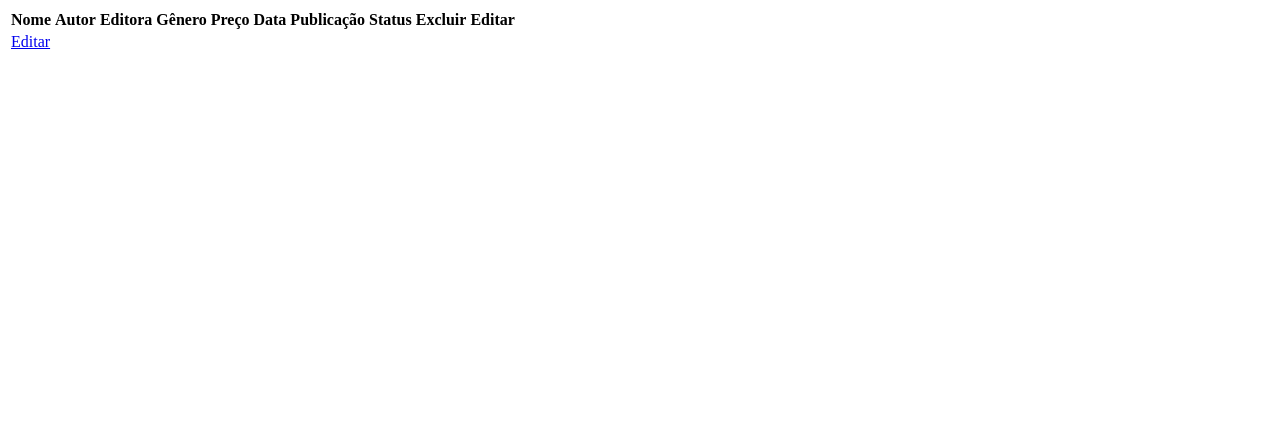
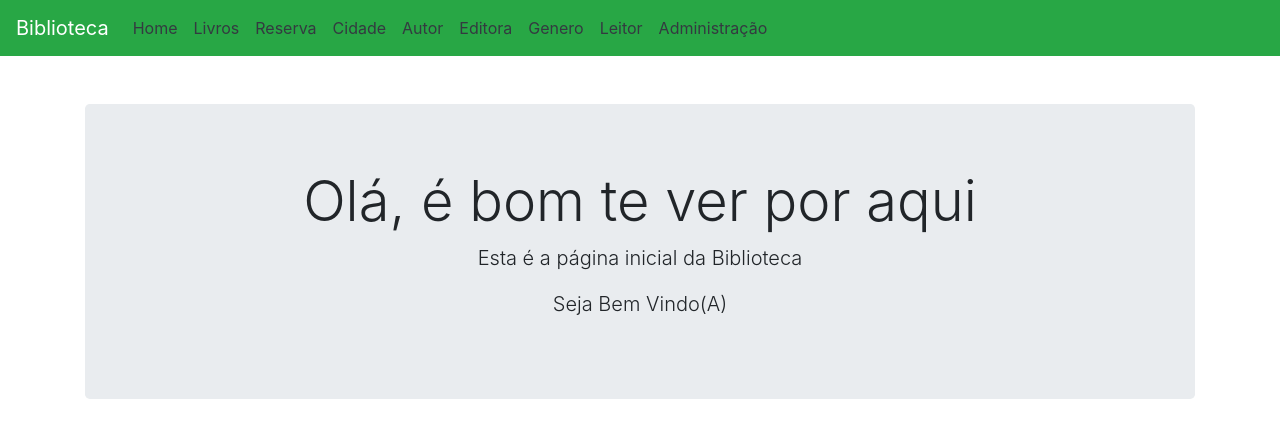
Before and after one commit to Lauralbertino/projeto_biblioteca, a Django app: page / in a window 1280 px wide. Shown: the top 438 px of the page. Run offline with Django 5.2, Linux system fonts and the light colour scheme; some libraries are stand-ins or nearby versions.

Commit message:
alteracoes layout

```diff
--- a/app/templates/index.html
+++ b/app/templates/index.html
@@ -1,51 +1,69 @@
 <!DOCTYPE html>
-<html lang="en">
+<html lang="pt-BR">
+
 <head>
     <meta charset="UTF-8">
-    <meta name="viewport" content="width=device-width, initial-scale=1.0">
-    <title>Document</title>
+    <meta name="viewport" content="width=device-width,
+initial-scale=1.0">
+    <title>Página Inicial</title>
+    <!-- Incluindo Bootstrap CSS -->
+    <link rel="stylesheet" href="https://maxcdn.bootstrapcdn.com/bootstrap/4.5.2/css/bootstrap.
+min.css">
 </head>
+
 <body>
-    <table class="table">
-        <thead>
-        <tr>
-        <th scope="col">Nome</th>
-        <th scope="col">Autor</th>
-        <th scope="col">Editora</th>
-        <th scope="col">Gênero</th>
-        <th scope="col">Preço</th>
-        <th scope="col">Data Publicação</th>
-        <th scope="col">Status</th>
-        <th scope="col">Excluir</th>
-        <th scope="col">Editar</th>
+    <nav class="navbar navbar-expand-lg navbar-dark bg-success">
+        <a class="navbar-brand" href="/">Biblioteca</a>
+        <button class="navbar-toggler" type="button" data-toggle="collapse" data-target="#navbarNav"
+            aria-controls="navbarNav" aria-expanded="false" aria-label="Toggle
+navigation">
+            <span class="navbar-toggler-icon"></span>
+        </button>
+        <div class="collapse navbar-collapse" id="navbarNav">
+            <ul class="navbar-nav">
+                <li class="nav-item">
+                    <a class="nav-link text-dark" href="/">Home</a>
+                </li>
+                <li class="nav-item">
+                    <a class="nav-link text-dark" href="/livros/">Livros</a>
+                </li>
+                <li class="nav-item">
+                    <a class="nav-link text-dark" href="/reserva/">Reserva</a>
+                </li>
+                <li class="nav-item">
+                    <a class="nav-link text-dark" href="/cidade/">Cidade</a>
+                </li>
+                <li class="nav-item">
+                    <a class="nav-link text-dark" href="/autor/">Autor</a>
+                </li>
+                <li class="nav-item">
+                    <a class="nav-link text-dark" href="/editor/">Editora</a>
+                </li>
+                <li class="nav-item">
+                    <a class="nav-link text-dark" href="/genero/">Genero</a>
+                </li>
+                <li class="nav-item">
+                    <a class="nav-link text-dark" href="/leitor/">Leitor</a>
+                </li>
+                <li class="nav-item">
+                    <a class="nav-link text-dark" href="/admin/">Administração</a>
+                </li>
+            </ul>
+        </div>
+    </nav>
+    <div class="container mt-5">
+        <div class="jumbotron text-center">
+            <h1 class="display-4">Olá, é bom te ver por aqui</h1>
+            <p class="lead">Esta é a página inicial da Biblioteca</p>
+            <p class="lead">Seja Bem Vindo(A)</p>
+        </div>
+    </div>
+    <!-- Incluindo jQuery e Bootstrap JS -->
+    <script src="https://code.jquery.com/jquery-3.5.1.slim.min.js"></script>
+    <script src="https://cdn.jsdelivr.net/npm/@popperjs/core@2.9.1/dist/umd/popp
+er.min.js"></script>
+    <script src="https://maxcdn.bootstrapcdn.com/bootstrap/4.5.2/js/bootstrap.mi
+n.js"></script>
+</body>
 
-        </tr>
-        </thead>
-
-        <tbody>
-            <td><a href="editar/{{ livros.id }}" class="btn
-                btn-warning">Editar</a></td>
-
-            {% for livros in livros %}
-            <tr>
-            <td>{{ livros.nome }}</td>
-            <td>{{ livros.autor }}</td>
-            <td>{{ livros.editora }}</td>
-            <td>
-            {% for genero in livros.genero.all %}
-            {{ genero.nome }}{% if not forloop.last %},
-            {% endif %}
-            {% endfor %}
-            </td>
-            <td>{{ livros.preco }}</td>
-            <td>{{ livros.data_plub }}</td>
-            <td>{{ livros.status }}</td>
-            <td><a href="delete/{{ livros.id }}"
-            class="btn btn-danger">Excluir</a></td>
-            </tr>
-            {% endfor %}
-            </tbody>
-
-
-</body>
 </html>
```
